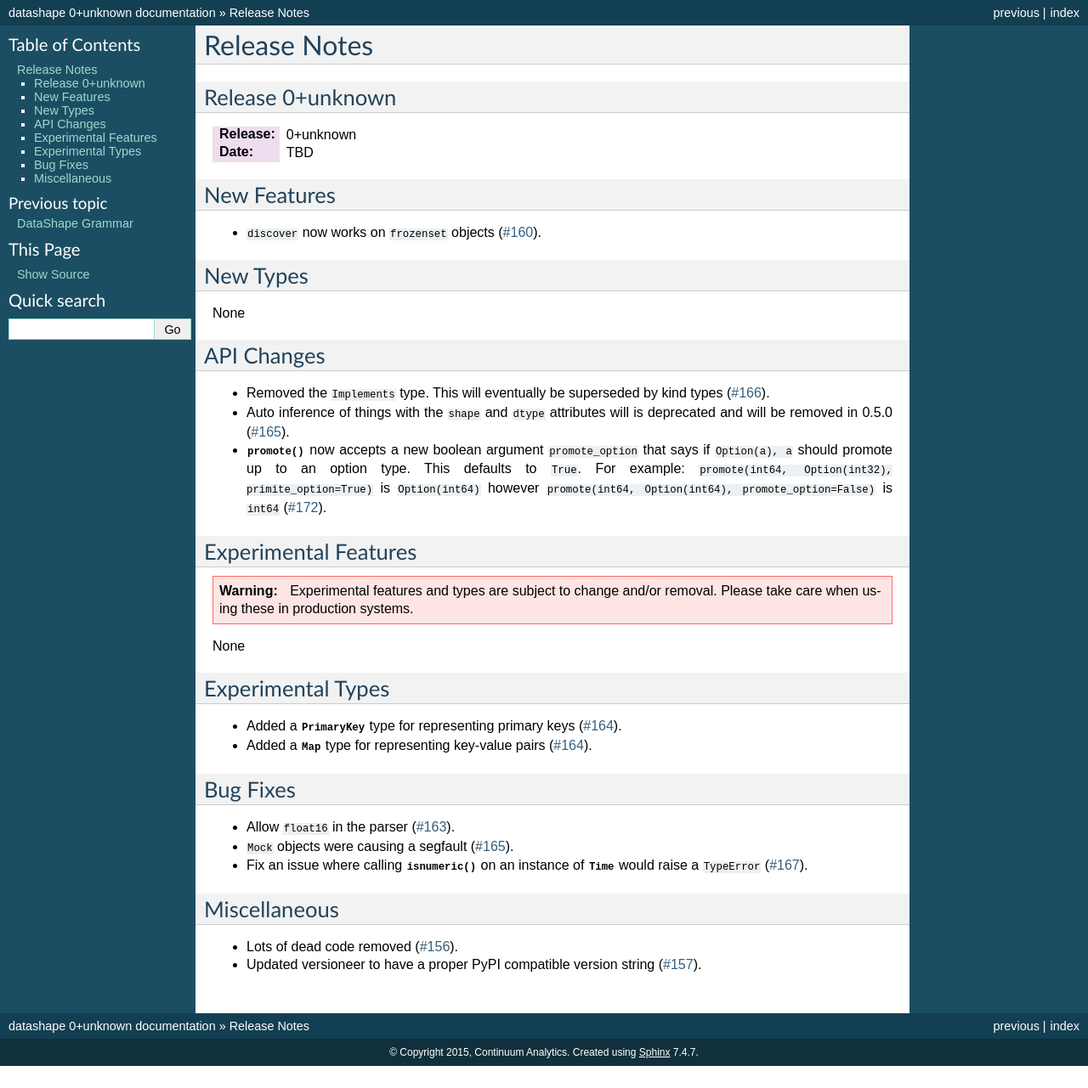
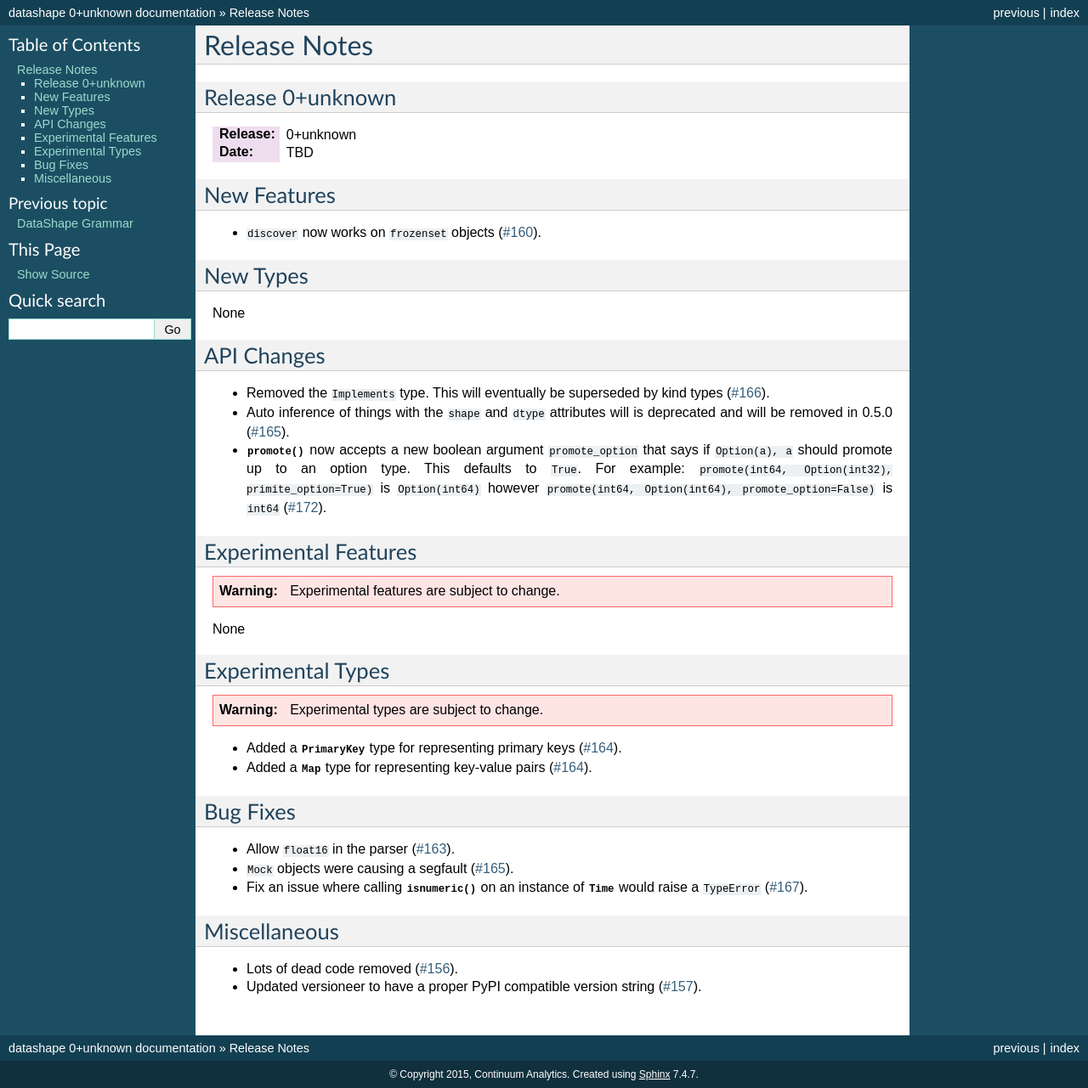
Before and after one commit to blaze/datashape, a Sphinx documentation site: the page built from docs/source/releases.rst, in a window 1280 px wide. Shown: the whole page at 85% size. Built offline with Sphinx 7.4.7, drawn with Linux system fonts in a browser that asks for light colours; before the commit the page ends 1255 px from its top, so only the background shows below that.

Commit message:
Shorten the warning

```diff
--- a/docs/source/whatsnew/0.4.7.txt
+++ b/docs/source/whatsnew/0.4.7.txt
@@ -33,14 +33,16 @@ Experimental Features
 
 .. warning::
 
-   Experimental features and types are subject to change and/or removal. Please
-   take care when using these in production systems.
-
+   Experimental features are subject to change.
 
 None
 
 Experimental Types
 ------------------
+
+.. warning::
+
+   Experimental types are subject to change.
 
 * Added a :class:`~datashape.coretypes.PrimaryKey` type for representing
   primary keys (:issue:`164`).
```
